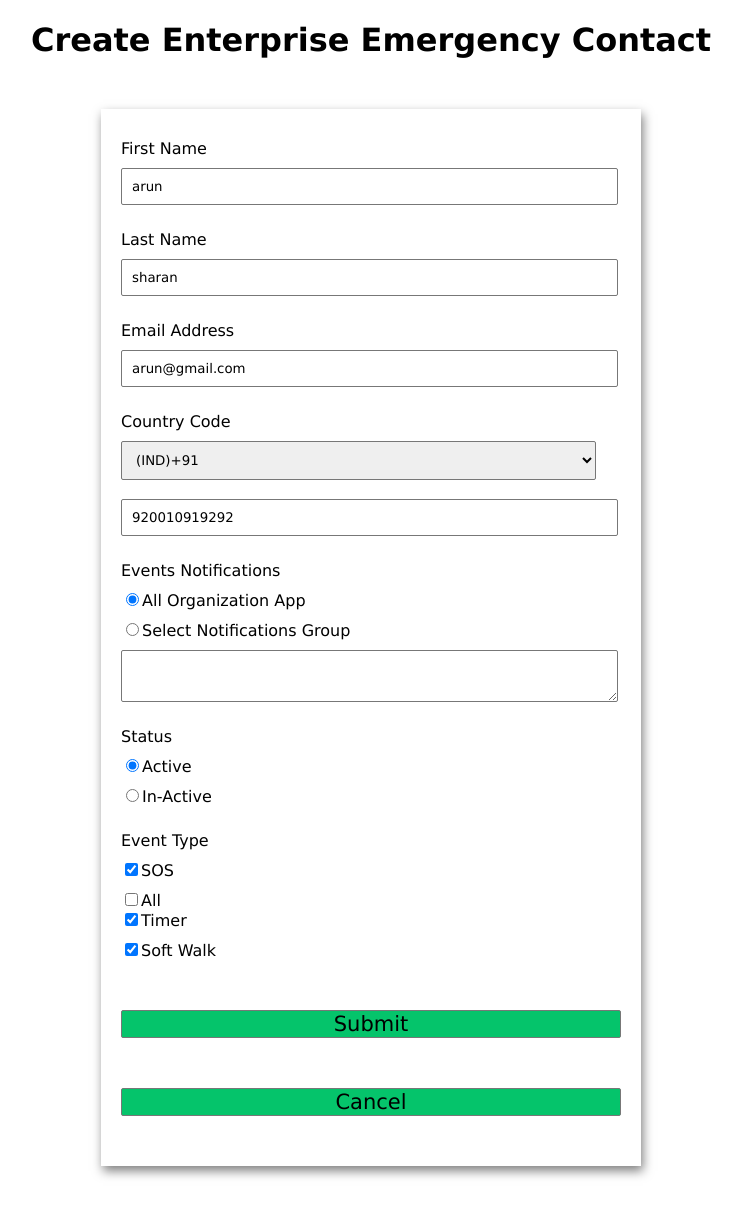
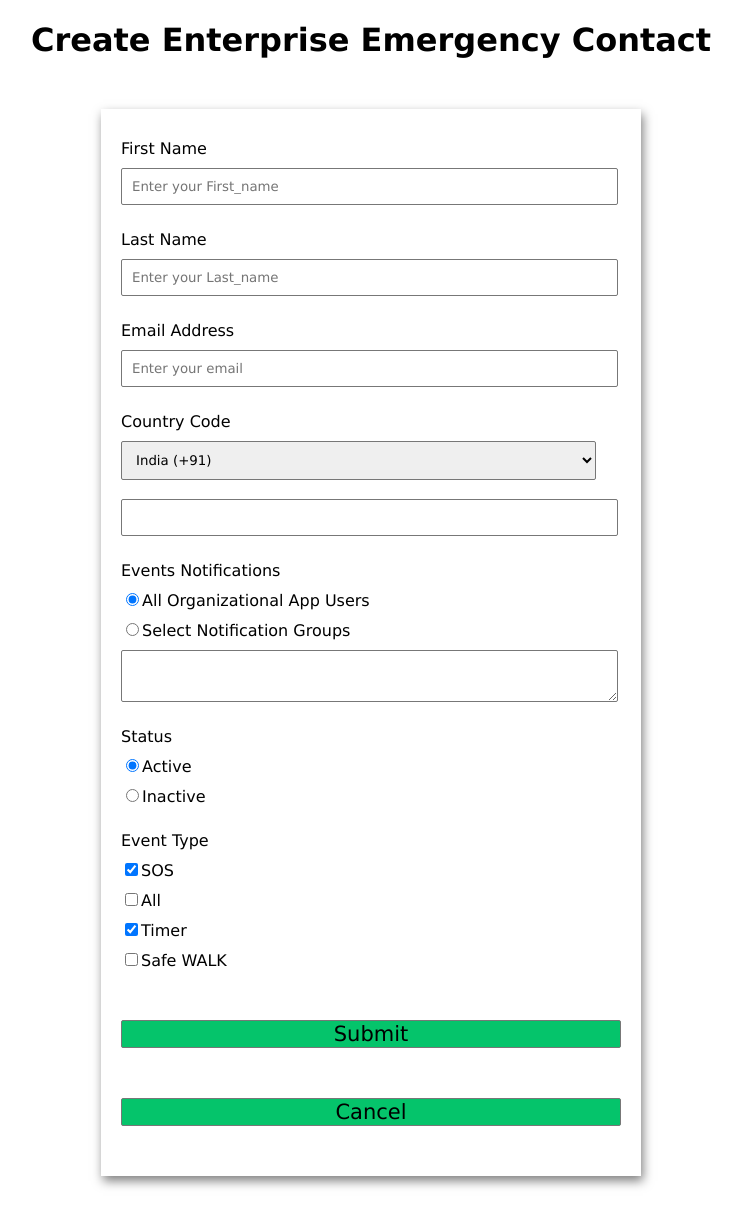
Before and after one commit to himanshukumar42/EnterpriseContact, a Django app: page /update-contacts/11/ in a window 1280 px wide. Shown: the whole page, without its empty margins (269-1011 px from the left). Before the commit the page ends 1178 px from the top, so only its background shows below. Run offline with Django 4.2, Linux system fonts and the light colour scheme; data comes from the database, SQL or seed files in the repository; both versions use the stored data as it was after the commit.

Commit message:
added dynamic choices in jinja templating

```diff
--- a/contacts/models.py
+++ b/contacts/models.py
@@ -1,5 +1,4 @@
 from django.db import models
-from django.contrib.auth.models import Group
 
 COUNTRY_CHOICES = (
         ('+1', 'United States (+1)'),
@@ -27,6 +26,12 @@
     ('safe_walk', 'Safe WALK'),
 )
 
+GROUPS = (
+    ("group1", "Group1"),
+    ("group2", "Group2"),
+    ("group3", "Group3")
+)
+
 
 class Contacts(models.Model):
     first_name = models.CharField(max_length=50, null=False)
@@ -35,7 +40,6 @@
     country_code = models.CharField(max_length=5, choices=COUNTRY_CHOICES, default='+91', null=False)
     mobile = models.CharField(max_length=12, null=False)
     event_notification = models.CharField(max_length=255, choices=NOTIFY, default=None, blank=True, null=True)
-    groups = models.TextField(blank=True, null=True)
     event_types = models.CharField(max_length=100, blank=True, null=True)
     status = models.CharField(max_length=20, choices=STATUS, default='active')
 
--- a/contacts/templates/edit.html
+++ b/contacts/templates/edit.html
@@ -81,7 +81,7 @@
 	<h1>Create Enterprise Emergency Contact</h1>
 
 	<!-- Create Form -->
-	<form id="form" method="POST" action="{% url 'update-contacts' contact.id %}">
+	<form id="form" method="POST" action="{% url 'update-contacts' data.contact.id %}">
 
 		<!-- Details -->
 		<div class="form-control">
@@ -146,30 +146,14 @@
 			</label>
             <span class="input-group-text" id="addon-wrapping">
             <select name="country_code" id="role">
-				{% if contact.country_code == '+1' %}
-					<option value="+1" selected>USA(+01)</option>
+				{% for country in data.country_choices %}
+				{% if data.contact.country_code == country.0 %}
+									<option value="{{ country.0 }}" selected>{{ country.1 }}</option>
 				{% else %}
-				<option value="+1">USA(+01)</option>
+										<option value="{{ country.0 }}">{{ country.1 }}</option>
 				{% endif %}
-				{% if contact.country_code == '+44' %}
-				<option value="+44" selected>United Kingdom(+44)</option>
-				{% else %}
-								<option value="+44">United Kingdom(+44)</option>
-				{% endif %}
-				{% if contact.country_code == '+91' %}
-				<option value="+91" selected>(IND)+91</option>
-				{% else %}
-				<option value="+91">(IND)+91</option>
-				{% endif %}
-				{% if contact.country_code == '+10' %}
-				<option value="+10" selected>
-					(PAK)+10
-				</option>
-				{% else %}
-				<option value="+10">
-					(PAK)+10
-				</option>
-				{% endif %}
+				{% endfor %}
+
 			</select>
             </span>
             <br>
@@ -187,33 +171,21 @@
             <label for="comment">
                 Events Notifications
             </label>
-			{% if contact.event_notification == 'all_app_users' %}
+			{% for notification in data.notification_choices %}
+			{% if data.contact.event_notification == notification.0 %}
             <label for="recommed-1">
 				<input type="radio"
 					id="recommed-1"
-					name="event_notification" value="all_app_users" checked>All Organization App </input>
+					name="event_notification" value="{{ notification.0 }}" checked>{{ notification.1 }}</input>
 			</label>
 			{% else %}
 			<label for="recommed-1">
 				<input type="radio"
 					id="recommed-1"
-					name="event_notification" value="all_app_users">All Organization App </input>
+					name="event_notification" value="{{ notificatin.0 }}">{{ notification.1 }}</input>
 			</label>
 			{% endif %}
-
-			{% if contact.event_notification == 'groups' %}
-			<label for="recommed-2">
-				<input type="radio"
-					id="recommed-2"
-					name="event_notification" value="groups" checked>Select Notifications Group</input>
-			</label>
-			{% else %}
-			<label for="recommed-2">
-				<input type="radio"
-					id="recommed-2"
-					name="event_notification" value="groups">Select Notifications Group</input>
-			</label>
-			{% endif %}
+			{% endfor %}
             <!-- multi-line text input control -->
 			{% if contact.groups %}
             <textarea name="groups" id="comment"
@@ -230,75 +202,38 @@
 			</label>
 
 			<!-- Input Type Radio Button -->
-			{% if contact.status == 'active' %}
+			{% for status in data.status_choices %}
+				{% if data.contact.status == status.0 %}
 				<label for="recommed-1">
 					<input type="radio"
 					id="recommed-1"
-					name="status" value="active" checked>Active</input>
+					name="status" value="{{ status.0 }}" checked>{{ status.1 }}</input>
 				</label>
 				{% else %}
 				<label for="recommed-1">
 					<input type="radio"
 					id="recommed-1"
-					name="status" value="active">Active</input>
+					name="status" value="{{ status.0 }}">{{ status.1 }}</input>
 				</label>
 				{% endif %}
-			{% if contact.status == 'inactive' %}
-			<label for="recommed-2">
-				<input type="radio"
-					id="recommed-2"
-					name="status" value="inactive" checked>In-Active</input>
-			</label>
-			{% else %}
-			<label for="recommed-2">
-				<input type="radio"
-					id="recommed-2"
-					name="status" value="inactive">In-Active</input>
-			</label>
-			{% endif %}
+			{% endfor %}
 		</div>
 
 		<div class="form-control">
 			<label>Event Type
 			</label>
 			<!-- Input Type Checkbox -->
+			{% for event in data.event_choices %}
 			<label for="inp-1">
-				{% if 'sos' in contact.event_types %}
+				{% if event.0 in data.contact.event_types %}
 				<input type="checkbox"
-					name="event_types" value="sos" checked>SOS</input></label>
+					name="event_types" value="{{ event.0 }}" checked>{{ event.1 }}</input></label>
 				{% else %}
 				<input type="checkbox"
-					name="event_types" value="sos">SOS</input></label>
+					name="event_types" value="{{ event.0 }}">{{ event.1 }}</input></label>
 				{% endif %}
-
-			{% if 'all' in contact.event_types %}
-			<label for="inp-3">
-				<input type="checkbox"
-					name="event_types" value="all" checked>All</input></label>
-			{% else %}
-			<input type="checkbox"
-					name="event_types" value="all">All</input></label>
-			{% endif %}
-			{% if 'timer' in contact.event_types %}
-			<label for="inp-4">
-				<input type="checkbox"
-					name="event_types" value="timer" checked>Timer</input></label>
-			{% else %}
-			<label for="inp-4">
-				<input type="checkbox"
-					name="event_types" value="timer">Timer</input></label>
-			{% endif %}
-			{% if 'soft_walk' in contact.event_types %}
-			<label for="inp-6">
-				<input type="checkbox"
-					name="event_types" value="soft_walk" checked>Soft Walk</input></label>
-			{% else %}
-			<label for="inp-6">
-				<input type="checkbox"
-					name="event_types" value="soft_walk">Soft Walk</input></label>
-			{% endif %}
+			{% endfor %}
 		</div>
-
 
 		<!-- Multi-line Text Input Control -->
 		<button type="submit" value="submit">
--- a/contacts/views.py
+++ b/contacts/views.py
@@ -3,7 +3,7 @@
 from django.views.generic.edit import DeleteView
 from django.contrib.auth.models import Group
 from django.urls import reverse_lazy
-from .models import Contacts
+from .models import Contacts, EVENT_CHOICES, COUNTRY_CHOICES, GROUPS, STATUS, NOTIFY
 from rest_framework.views import APIView
 from .serializers import ContactSerializer
 from django.shortcuts import redirect
@@ -52,19 +52,15 @@
         return response
 
 
-class ContactsGetAPIView(APIView):
-    def get(self, request):
-        contacts = Contacts.objects.all()
-        serializer = ContactSerializer(contacts, many=True)
-        rendered_html = render_to_string('index.html', {'contacts': serializer.data})
-        response = HttpResponse(content_type='text/html')
-        response.write(rendered_html)
-        return response
-
-
 class ContactsPostAPIView(APIView):
     def get(self, request):
-        return render(request, "create.html")
+        return render(request, "create.html", context={"data": {
+            "event_choices": EVENT_CHOICES,
+            "country_choices": COUNTRY_CHOICES,
+            "status_choices": STATUS,
+            "notification_choices": NOTIFY,
+            "groups_choices": GROUPS
+        }})
 
     def post(self, request):
         data = request.data
@@ -83,7 +79,14 @@
 class ContactsUpdateAPIView(APIView):
     def get(self, request, pk):
         contact = Contacts.objects.get(pk=pk)
-        return render(request, 'edit.html', context={"contact": contact})
+        return render(request, 'edit.html', context={"data": {
+            "contact": contact,
+            "event_choices": EVENT_CHOICES,
+            "country_choices": COUNTRY_CHOICES,
+            "status_choices": STATUS,
+            "notification_choices": NOTIFY,
+            "groups_choices": GROUPS
+        }})
 
     def post(self, request, pk):
         instance = self.get_object(pk)
```
Also changed, not shown: contacts/templates/create.html (+19 -29 lines), db.sqlite3. Lines whose indentation alone changed are shown as unchanged.
